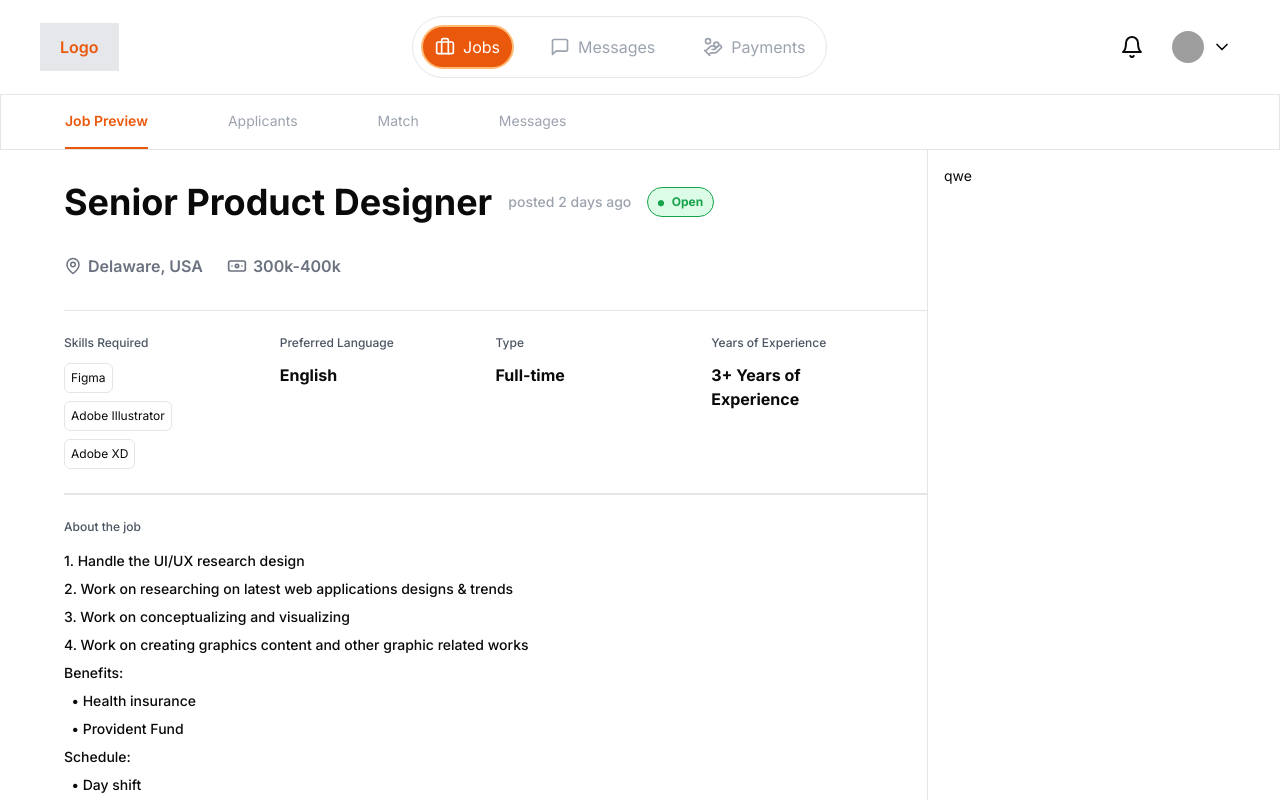
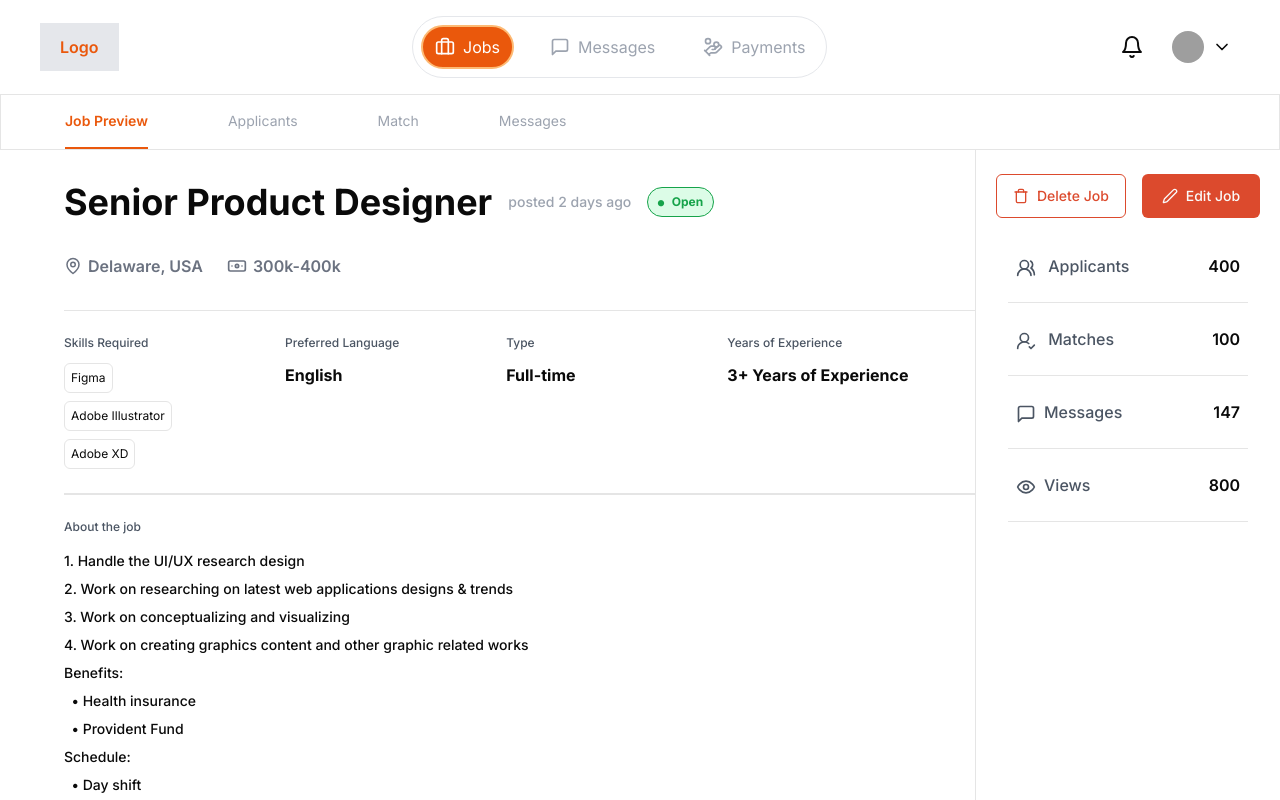
Before and after one commit to Nick-h4ck3r/clade-assignment, a Next.js app: page /jobs/1 in a window 1280 px wide. Shown: the top 800 px of the page. Built offline with nearby package versions, Linux system fonts and the light colour scheme; grey boxes are pictures that could not be loaded.

Commit message:
feat: add job sidebar

```diff
--- a/app/jobs/[jobId]/page.tsx
+++ b/app/jobs/[jobId]/page.tsx
@@ -4,6 +4,7 @@ import JobTitle from "@/components/JobTitle";
 import JobDetails from "@/components/JobDetails";
 import JobAbout from "@/components/JobAbout";
 import CompanyDetails from "@/components/CompanyDetails";
+import JobSidebar from "@/components/JobSidebar";
 
 type Props = {};
 
@@ -14,7 +15,7 @@ const JobPage = (props: Props) => {
         <JobTabs />
       </div>
 
-      <div className="flex px-16 text-sm">
+      <div className="flex pl-16 text-sm">
         <div className="flex flex-col bg-white w-3/4 border-r py-4">
           <JobTitle />
           <JobDetails />
@@ -22,7 +23,9 @@ const JobPage = (props: Props) => {
           <CompanyDetails />
         </div>
 
-        <div className="flex flex-col bg-white w-1/4 px-4 py-4">qwe</div>
+        <div className="flex flex-col bg-white w-1/4 px-5 py-6">
+          <JobSidebar />
+        </div>
       </div>
     </>
   );
--- /dev/null
+++ b/components/JobSidebar.tsx
@@ -0,0 +1,62 @@
+import {
+  EyeIcon,
+  MessageSquareIcon,
+  PenIcon,
+  TrashIcon,
+  UserRoundCheckIcon,
+  UsersRoundIcon,
+} from "lucide-react";
+import { Button } from "./ui/button";
+
+type Props = {};
+
+const JobSidebar = (props: Props) => {
+  return (
+    <div className="flex flex-col text-base">
+      <div className="flex items-center w-full gap-4">
+        <Button variant={"outline"}
+          className="w-full gap-2 py-5"
+        >
+          <TrashIcon className="inline-flex size-4" /> Delete Job
+        </Button>
+        <Button className="w-full gap-2">
+          <PenIcon className="inline-flex size-4" /> Edit Job
+        </Button>
+      </div>
+
+      <div className="p-3 *:py-6 *:px-2 *:flex *:items-center *:justify-between *:border-b">
+        <div className="">
+          <span className="font-medium text-gray-600">
+            <UsersRoundIcon className="inline-flex size-5 mr-2" /> Applicants
+          </span>
+          <span className="font-semibold">400</span>
+        </div>
+
+        <div className="">
+          <span className="font-medium text-gray-600">
+            <UserRoundCheckIcon className="inline-flex size-5 mr-2" /> Matches
+          </span>
+          <span className="font-semibold">100</span>
+        </div>
+
+        <div className="">
+          <span className="font-medium text-gray-600">
+            <MessageSquareIcon className="inline-flex size-5 mr-2" />
+            Messages
+          </span>
+          <span className="font-semibold">147</span>
+        </div>
+
+        <div className="">
+          <span className="font-medium text-gray-600">
+            <EyeIcon className="inline-flex size-5 mr-2" />
+            Views
+          </span>
+          <span className="font-semibold">800</span>
+        </div>
+      </div>
+    </div>
+  );
+};
+
+export default JobSidebar;
--- /dev/null
+++ b/components/ui/button.tsx
@@ -0,0 +1,56 @@
+import * as React from "react"
+import { Slot } from "@radix-ui/react-slot"
+import { cva, type VariantProps } from "class-variance-authority"
+
+import { cn } from "@/lib/utils"
+
+const buttonVariants = cva(
+  "inline-flex items-center justify-center whitespace-nowrap rounded-md text-sm font-medium ring-offset-background transition-colors focus-visible:outline-none focus-visible:ring-2 focus-visible:ring-ring focus-visible:ring-offset-2 disabled:pointer-events-none disabled:opacity-50",
+  {
+    variants: {
+      variant: {
+        default: "bg-[#DC4A2D] text-primary-foreground hover:bg-[#DC4A2D]/90",
+        destructive:
+          "bg-destructive text-destructive-foreground hover:bg-destructive/90",
+        outline:
+          "border border-[#DC4A2D] bg-background hover:bg-accent text-[#DC4A2D]",
+        secondary:
+          "bg-secondary text-secondary-foreground hover:bg-secondary/80",
+        ghost: "hover:bg-accent hover:text-accent-foreground",
+        link: "text-primary underline-offset-4 hover:underline",
+      },
+      size: {
+        default: "h-11 px-4 py-2",
+        sm: "h-9 rounded-md px-3",
+        lg: "h-11 rounded-md px-8",
+        icon: "h-10 w-10",
+      },
+    },
+    defaultVariants: {
+      variant: "default",
+      size: "default",
+    },
+  }
+)
+
+export interface ButtonProps
+  extends React.ButtonHTMLAttributes<HTMLButtonElement>,
+    VariantProps<typeof buttonVariants> {
+  asChild?: boolean
+}
+
+const Button = React.forwardRef<HTMLButtonElement, ButtonProps>(
+  ({ className, variant, size, asChild = false, ...props }, ref) => {
+    const Comp = asChild ? Slot : "button"
+    return (
+      <Comp
+        className={cn(buttonVariants({ variant, size, className }))}
+        ref={ref}
+        {...props}
+      />
+    )
+  }
+)
+Button.displayName = "Button"
+
+export { Button, buttonVariants }
--- a/package.json
+++ b/package.json
@@ -10,6 +10,7 @@
   },
   "dependencies": {
     "@radix-ui/react-dropdown-menu": "^2.1.1",
+    "@radix-ui/react-slot": "^1.1.0",
     "class-variance-authority": "^0.7.0",
     "clsx": "^2.1.1",
     "lucide-react": "^0.399.0",
```
Also changed, not shown: 1 other file (tests, documents, lock files or other folders).
